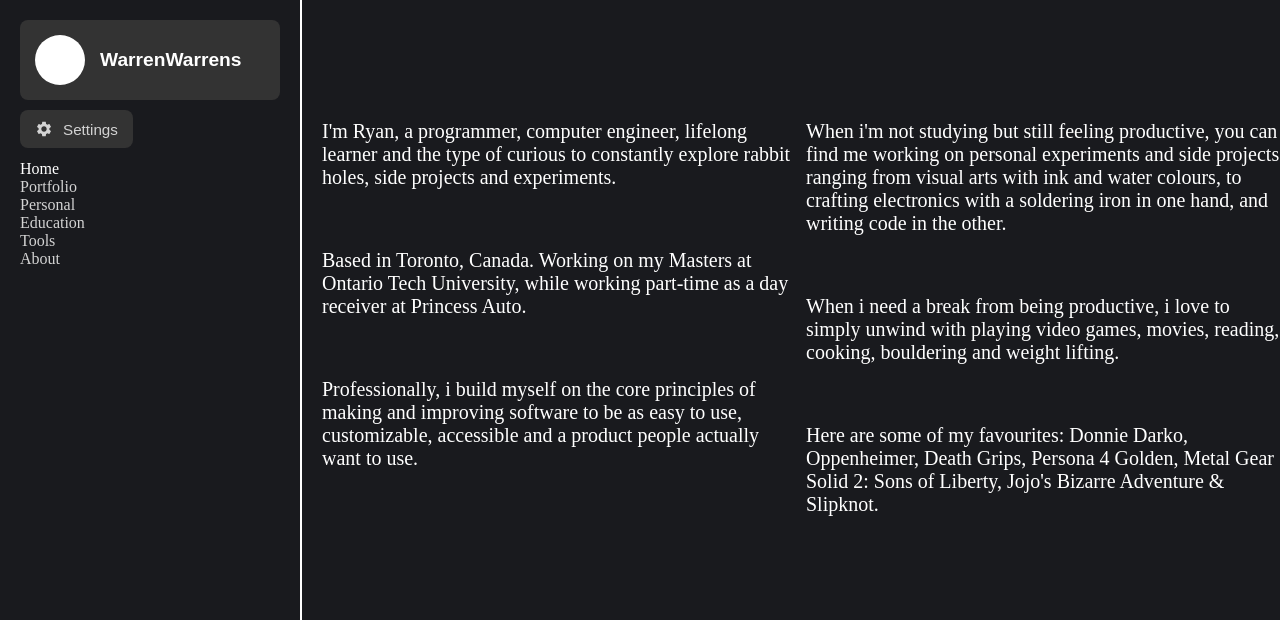
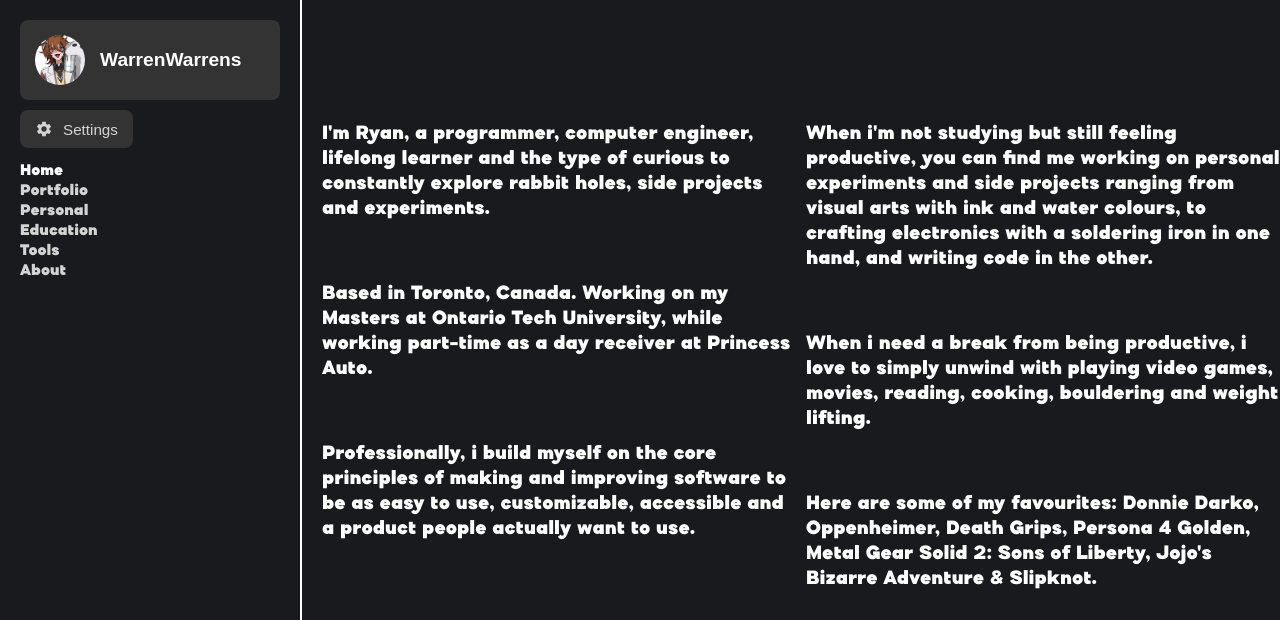
Before and after one commit to WarrenWarrens/WarrenWarrens.github.io, a plain HTML site: page index.html in a window 1280 px wide. Shown: the top 620 px of the page. Drawn offline with Linux system fonts and the light colour scheme.

Commit message:
More work on overhaul v17.

```diff
--- a/Main/Main.css
+++ b/Main/Main.css
@@ -14,6 +14,27 @@ body {
     background-color: var(--bg-color);
     color: var(--text-color);
     font-size: var(--font-size-base);
+}
+
+/* Load the Regular version */
+@font-face {
+    font-family: 'Ognico';
+    src: url('Media/FontOgnico/ognico-black_fontlot52ea.otf') format('opentype'); /* Update exact filename */
+    font-weight: normal;
+    font-style: normal;
+}
+
+/* Load the Bold version */
+@font-face {
+    font-family: 'Ognico';
+    src: url('Media/FontOgnico/ognico-bold_fontlotd694.otf') format('opentype'); /* Update exact filename */
+    font-weight: bold;
+    font-style: normal;
+}
+
+/* Apply it globally */
+body {
+    font-family: 'Ognico', sans-serif; /* sans-serif acts as a fallback */
 }
 
 /*#f7f7f8*/
@@ -37,6 +58,12 @@ body {
     border-right: 2px solid white;
 }
 
+.ProfileImg {
+    width: 100%;
+    height: 100%;
+    object-fit: cover;
+    border-radius: 50%;
+}
 
 
 .SectionRight {
--- a/index.html
+++ b/index.html
@@ -15,9 +15,7 @@
         <div class="DivIcon">
             <div class="DivIconTop">
                 <div class="DivIconImage">
-                    <svg viewBox="0 0 100 100" xmlns="http://www.w3.org/2000/svg">
-                        <circle cx="50" cy="50" r="50" fill="#ffffff" />
-                    </svg>
+                    <img src="Main/Media/Agnes.png" alt="Profile Picture" class="ProfileImg">
                 </div>
                 <div class="DivIconText">
                     <span>WarrenWarrens</span>
```
Also changed, not shown: Main/Media/FontOgnico/info.txt (added), Main/Media/FontOgnico/ognico-black_fontlot52ea.otf (added), Main/Media/FontOgnico/ognico-bold_fontlotd694.otf (added), Main/Media/FontOgnico/ognico-extrabold_fontlot1333.otf (added), Main/Media/FontOgnico/ognico-light_fontlot95e4.otf (added), Main/Media/FontOgnico/ognico-medium_fontlot65b5.otf (added), Main/Media/FontOgnico/ognico-semibold_fontlot6d3f.otf (added), Main/Media/FontOgnico/ognico_fontlot1976.otf (added).
